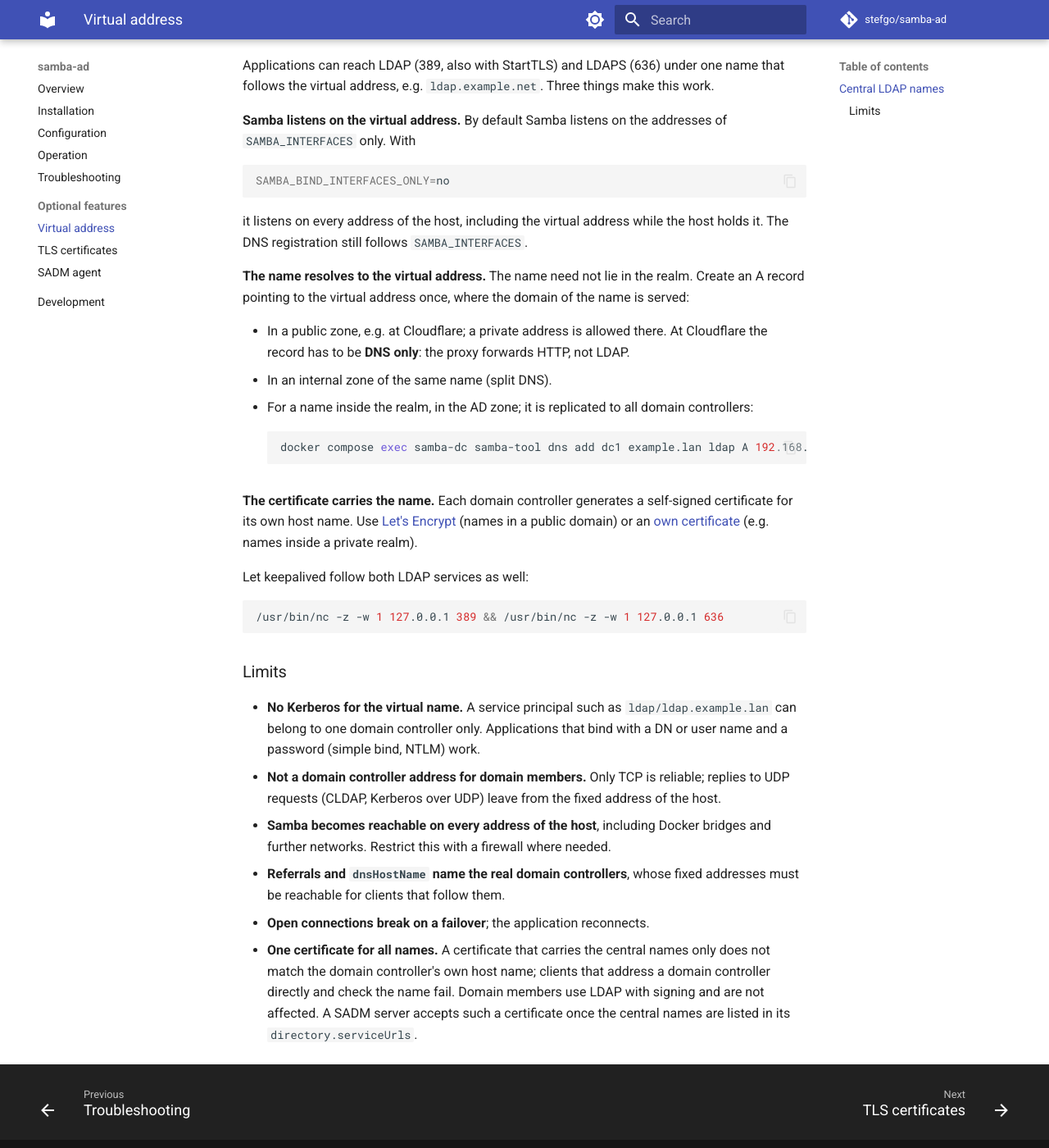
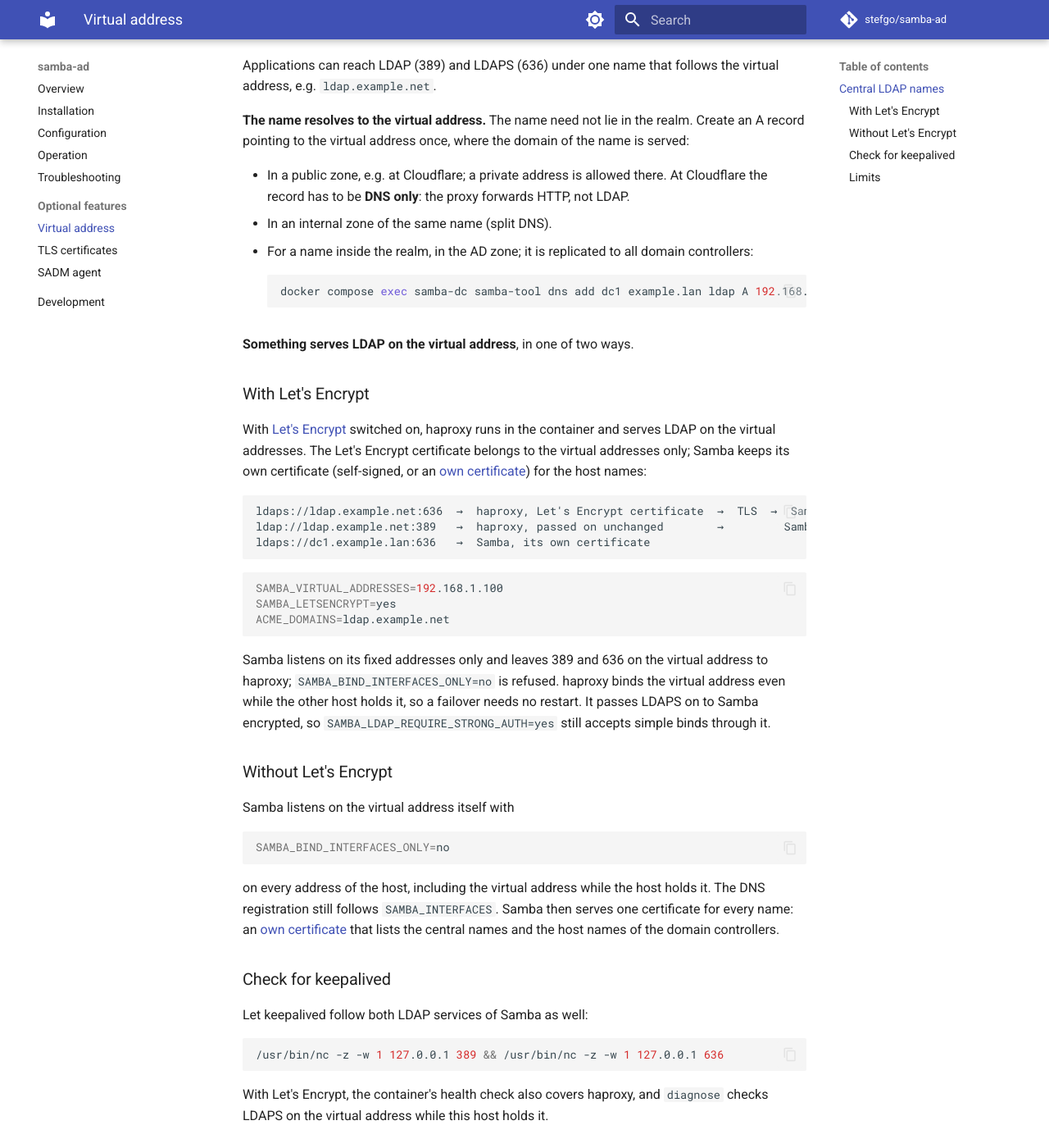
Before and after one commit to stefgo/samba-ad, an MkDocs documentation site: the page built from docs/virtual-address.md, in a window 1280 px wide and 1400 px high, scrolled down 807 px. Shown: the whole window at 82% size. Built offline with MkDocs 1.6.1 and Material for MkDocs 9.7.7, drawn with Linux system fonts in a browser that asks for light colours; comment, search, counter and statistics services are not loaded; some of the changed text lies outside the part shown.

Commit message:
fix(letsencrypt)!: serve the certificate on the virtual address only
The Let's Encrypt certificate replaced Samba's own, so clients that
connect to a domain controller by its host name got a certificate for
the central names and failed the name check. Samba cannot serve more
than one certificate.

haproxy now serves LDAP on SAMBA_VIRTUAL_ADDRESSES: LDAPS with the Let's
Encrypt certificate, passed on to Samba over TLS, and port 389
unchanged. Samba keeps its own certificate for the host names, self-
signed or from tls/, which can now be combined with Let's Encrypt.
haproxy binds the virtual address with IP_FREEBIND, so it starts while
the peer holds it, and certbot's deploy hook reloads it with USR2.

BREAKING CHANGE: SAMBA_LETSENCRYPT=yes requires SAMBA_VIRTUAL_ADDRESSES
and SAMBA_BIND_INTERFACES_ONLY=yes. StartTLS on the virtual address gets
Samba's own certificate; applications use LDAPS there.

Co-Authored-By: Claude Opus 5.5 <noreply@anthropic.com>

````diff
--- a/docs/tls.md
+++ b/docs/tls.md
@@ -1,30 +1,37 @@
 # TLS certificates
 
-Samba serves LDAPS (636) and StartTLS (389) with a certificate. There are
-three sources; `diagnose` shows which certificate is in use and when it
-expires.
+Samba serves LDAPS (636) and StartTLS (389) with its own certificate for the
+host name of the domain controller. Applications that connect by a
+[central name on the virtual address](virtual-address.md#central-ldap-names)
+can get a certificate of their own from Let's Encrypt. `diagnose` shows
+which certificates are in use and when they expire.
 
-| Source | When | Setting |
-|---|---|---|
-| Self-signed by Samba | Default; fine for domain members, which do not check it | nothing |
-| [Let's Encrypt](#lets-encrypt) | Applications connect by a name in a public domain | `SAMBA_LETSENCRYPT=yes` |
-| [Own certificate](#own-certificate) | Names inside a private realm, or an own CA | files in `tls/` |
+| Certificate | Served on | Source | Setting |
+|---|---|---|---|
+| Samba's, self-signed | Host address | Default; fine for domain members, which do not check it | nothing |
+| Samba's, [own](#own-certificate) | Host address | Host names inside a private realm, or an own CA | files in `tls/` |
+| [Let's Encrypt](#lets-encrypt) | Virtual addresses only | Central names in a public domain | `SAMBA_LETSENCRYPT=yes` |
 
-Let's Encrypt and an own certificate exclude each other.
+Let's Encrypt never replaces Samba's certificate; both can be combined with
+an own certificate for Samba.
 
 ## Let's Encrypt
 
-The domain controller obtains a certificate for the names applications use
-and renews it before it expires. The challenge is answered through DNS
-(DNS-01) with Cloudflare's API, so the names need not be reachable from the
-internet; only their domain has to be at Cloudflare.
+The domain controller obtains a certificate for the central names on the
+virtual address and renews it before it expires. haproxy in the container
+serves it for LDAPS on `SAMBA_VIRTUAL_ADDRESSES` and passes the connections
+on to Samba; Samba keeps its own certificate for its host name (see
+[Central LDAP names](virtual-address.md#central-ldap-names)). The challenge is
+answered through DNS (DNS-01) with Cloudflare's API, so the names need not be
+reachable from the internet; only their domain has to be at Cloudflare.
 
 Requirements:
 
+- A virtual address in `SAMBA_VIRTUAL_ADDRESSES`, and
+  `SAMBA_BIND_INTERFACES_ONLY=yes` (the default).
 - A Cloudflare API token with the permissions **Zone / DNS / Edit** and
   **Zone / Zone / Read**, restricted to the zones of the names
   (*My Profile → API Tokens → Create Token*, template "Edit zone DNS").
-- No certificate in `tls/`.
 
 Put the token into `acme.env` next to `compose.yaml`:
 
@@ -37,6 +44,7 @@ nano acme.env        # CLOUDFLARE_DNS_API_TOKEN=...
 and switch Let's Encrypt on in `.env`:
 
 ```sh
+SAMBA_VIRTUAL_ADDRESSES=192.168.1.100
 SAMBA_LETSENCRYPT=yes
 ACME_DOMAINS=ldap.example.net
 ACME_EMAIL=hostmaster@example.net
@@ -44,8 +52,8 @@ ACME_EMAIL=hostmaster@example.net
 
 | Setting | Default | Meaning |
 |---|---|---|
-| `SAMBA_LETSENCRYPT` | `no` | `yes` obtains and renews the certificate |
-| `ACME_DOMAINS` | | Names in the certificate, space-separated; the first becomes the common name |
+| `SAMBA_LETSENCRYPT` | `no` | `yes` obtains and renews the certificate and serves it on the virtual addresses |
+| `ACME_DOMAINS` | | Central names in the certificate, space-separated; the first becomes the common name. Not the host names of the domain controllers |
 | `ACME_EMAIL` | | Contact address of the Let's Encrypt account |
 | `ACME_SERVER` | Let's Encrypt | ACME directory; `https://acme-staging-v02.api.letsencrypt.org/directory` for a test |
 | `ACME_KEY_TYPE` | `rsa2048` | `rsa2048` or `ec256`; RSA works with older LDAP clients as well |
@@ -53,12 +61,13 @@ ACME_EMAIL=hostmaster@example.net
 
 Then `docker compose up -d`. What happens:
 
-- Samba never waits for the certificate. Until the first one is issued it
+- haproxy never waits for the certificate. Until the first one is issued it
   uses a temporary self-signed one for the same names.
 - certbot checks the certificate at the start and every 12 to 13 hours and
   renews it once a third of its lifetime is left. A changed `ACME_DOMAINS`
   takes effect at the next start.
-- Samba loads a new certificate without a restart; open connections stay up.
+- haproxy loads a new certificate without a restart; open connections stay
+  up. Samba is not involved.
 - If obtaining it fails, e.g. with a wrong token, the current certificate
   stays in use, the log says why (`docker compose logs samba-dc | grep
   letsencrypt`) and certbot tries again after 5 minutes, then with growing
@@ -67,8 +76,8 @@ Then `docker compose up -d`. What happens:
   domain controller set up anew reuses them instead of running into the rate
   limits of Let's Encrypt.
 
-The token reaches certbot only; Samba, BIND and the SADM agent run without
-it. It is still visible in `docker inspect`. To avoid that, mount it as a
+The token reaches certbot only; Samba, BIND, haproxy and the SADM agent run
+without it. It is still visible in `docker inspect`. To avoid that, mount it as a
 file (e.g. a Docker secret) and name the file in
 `CLOUDFLARE_DNS_API_TOKEN_FILE` instead.
 
@@ -77,9 +86,14 @@ trusted, but its rate limits are generous. Remove `letsencrypt/` before
 switching to the real one. Check from a client:
 
 ```sh
+# The central name: the Let's Encrypt certificate
 openssl s_client -connect ldap.example.net:636 </dev/null | grep -E "subject=|issuer=|Verify return code"
-openssl s_client -connect ldap.example.net:389 -starttls ldap </dev/null | grep "Verify return code"
+# A domain controller directly: Samba's own certificate for its host name
+openssl s_client -connect dc1.example.lan:636 </dev/null | grep -E "subject=|issuer="
 ```
+
+StartTLS on port 389 of the virtual address reaches Samba and gets Samba's
+own certificate; applications use LDAPS (636) on the central name.
 
 ## Own certificate
 
@@ -87,19 +101,19 @@ Place these files in `tls/` next to `compose.yaml` and restart the container:
 
 | File | Content |
 |---|---|
-| `tls/cert.pem` | Certificate; list the central name and the host names of the domain controllers as subject alternative names |
+| `tls/cert.pem` | Certificate; list the host name of the domain controller as subject alternative name, and the central names too if Samba serves them itself (without Let's Encrypt) |
 | `tls/key.pem` | Private key, unencrypted |
 | `tls/ca.pem` | Optional: certificate of the issuing CA |
 
 The files are copied into the container at every start, so a renewed
 certificate becomes active with `docker compose restart`. The log then
-shows `TLS certificate own certificate from tls/cert.pem`.
+shows `Samba certificate  own certificate from tls/cert.pem`.
 
 ### Creating one with an own CA
 
-One certificate for all domain controllers that carries the central name and
-their host names still matches after a failover; clients only have to trust
-the CA. Run these commands on any machine with `openssl` and adjust the
+One certificate for all domain controllers that carries their host names
+(and, without Let's Encrypt, the central name) still matches after a
+failover; clients only have to trust the CA. Run these commands on any machine with `openssl` and adjust the
 names.
 
 Create the CA once. `ca-key.pem` is protected by a passphrase and does not
--- a/docs/virtual-address.md
+++ b/docs/virtual-address.md
@@ -34,19 +34,8 @@ A check script for keepalived that follows the DNS service:
 
 ## Central LDAP names
 
-Applications can reach LDAP (389, also with StartTLS) and LDAPS (636) under
-one name that follows the virtual address, e.g. `ldap.example.net`. Three
-things make this work.
-
-**Samba listens on the virtual address.** By default Samba listens on the
-addresses of `SAMBA_INTERFACES` only. With
-
-```sh
-SAMBA_BIND_INTERFACES_ONLY=no
-```
-
-it listens on every address of the host, including the virtual address while
-the host holds it. The DNS registration still follows `SAMBA_INTERFACES`.
+Applications can reach LDAP (389) and LDAPS (636) under one name that follows
+the virtual address, e.g. `ldap.example.net`.
 
 **The name resolves to the virtual address.** The name need not lie in the
 realm. Create an A record pointing to the virtual address once, where the
@@ -63,16 +52,57 @@ domain of the name is served:
     docker compose exec samba-dc samba-tool dns add dc1 example.lan ldap A 192.168.1.100 -UAdministrator
     ```
 
-**The certificate carries the name.** Each domain controller generates a
-self-signed certificate for its own host name. Use
-[Let's Encrypt](tls.md#lets-encrypt) (names in a public domain) or an
-[own certificate](tls.md#own-certificate) (e.g. names inside a private realm).
+**Something serves LDAP on the virtual address**, in one of two ways.
 
-Let keepalived follow both LDAP services as well:
+### With Let's Encrypt
+
+With [Let's Encrypt](tls.md#lets-encrypt) switched on, haproxy runs in the
+container and serves LDAP on the virtual addresses. The Let's Encrypt
+certificate belongs to the virtual addresses only; Samba keeps its own
+certificate (self-signed, or an [own certificate](tls.md#own-certificate))
+for the host names:
+
+```
+ldaps://ldap.example.net:636  →  haproxy, Let's Encrypt certificate  →  TLS  →  Samba
+ldap://ldap.example.net:389   →  haproxy, passed on unchanged        →         Samba
+ldaps://dc1.example.lan:636   →  Samba, its own certificate
+```
+
+```sh
+SAMBA_VIRTUAL_ADDRESSES=192.168.1.100
+SAMBA_LETSENCRYPT=yes
+ACME_DOMAINS=ldap.example.net
+```
+
+Samba listens on its fixed addresses only and leaves 389 and 636 on the
+virtual address to haproxy; `SAMBA_BIND_INTERFACES_ONLY=no` is refused. haproxy
+binds the virtual address even while the other host holds it, so a failover
+needs no restart. It passes LDAPS on to Samba encrypted, so
+`SAMBA_LDAP_REQUIRE_STRONG_AUTH=yes` still accepts simple binds through it.
+
+### Without Let's Encrypt
+
+Samba listens on the virtual address itself with
+
+```sh
+SAMBA_BIND_INTERFACES_ONLY=no
+```
+
+on every address of the host, including the virtual address while the host
+holds it. The DNS registration still follows `SAMBA_INTERFACES`. Samba then
+serves one certificate for every name: an [own certificate](tls.md#own-certificate)
+that lists the central names and the host names of the domain controllers.
+
+### Check for keepalived
+
+Let keepalived follow both LDAP services of Samba as well:
 
 ```sh
 /usr/bin/nc -z -w 1 127.0.0.1 389 && /usr/bin/nc -z -w 1 127.0.0.1 636
 ```
+
+With Let's Encrypt, the container's health check also covers haproxy, and
+`diagnose` checks LDAPS on the virtual address while this host holds it.
 
 ### Limits
 
@@ -80,17 +110,29 @@ Let keepalived follow both LDAP services as well:
   `ldap/ldap.example.lan` can belong to one domain controller only.
   Applications that bind with a DN or user name and a password (simple bind,
   NTLM) work.
-- **Not a domain controller address for domain members.** Only TCP is
+- **Not a domain controller address for domain members.** With Let's
+  Encrypt only 389 and 636 are served there at all. Without it, only TCP is
   reliable; replies to UDP requests (CLDAP, Kerberos over UDP) leave from the
   fixed address of the host.
-- **Samba becomes reachable on every address of the host**, including Docker
-  bridges and further networks. Restrict this with a firewall where needed.
 - **Referrals and `dnsHostName` name the real domain controllers**, whose
   fixed addresses must be reachable for clients that follow them.
 - **Open connections break on a failover**; the application reconnects.
-- **One certificate for all names.** A certificate that carries the central
-  names only does not match the domain controller's own host name; clients
-  that address a domain controller directly and check the name fail. Domain
-  members use LDAP with signing and are not affected. A SADM server accepts
-  such a certificate once the central names are listed in its
-  `directory.serviceUrls`.
+- With Let's Encrypt:
+    - **StartTLS on port 389 gets Samba's own certificate**; haproxy cannot
+      take part in StartTLS. Applications use LDAPS (636) on the central name.
+    - **Samba sees the host address as the client** of every connection
+      through the virtual address. haproxy logs one line per connection with
+      the real client address (`docker compose logs samba-dc`).
+    - **Samba's own LDAP client hangs** on LDAPS through haproxy (TLS 1.3),
+      e.g. `samba-tool ... -H ldaps://ldap.example.net`. Point Samba's tools at
+      a domain controller's host name instead. OpenLDAP's client library,
+      which many applications use, is not affected.
+- Without Let's Encrypt:
+    - **Samba becomes reachable on every address of the host**, including
+      Docker bridges and further networks. Restrict this with a firewall where
+      needed.
+    - **One certificate for all names.** A certificate that carries the
+      central names only does not match the domain controller's own host
+      name; clients that address a domain controller directly and check the
+      name fail. A SADM server accepts such a certificate once the central
+      names are listed in its `directory.serviceUrls`.
````
Also changed, not shown: .release/next.md (+8 -2 lines), docs/configuration.md (+1 -1 lines), docs/development.md (+2 -2 lines), docs/index.md (+3 -2 lines), 12 other files.
